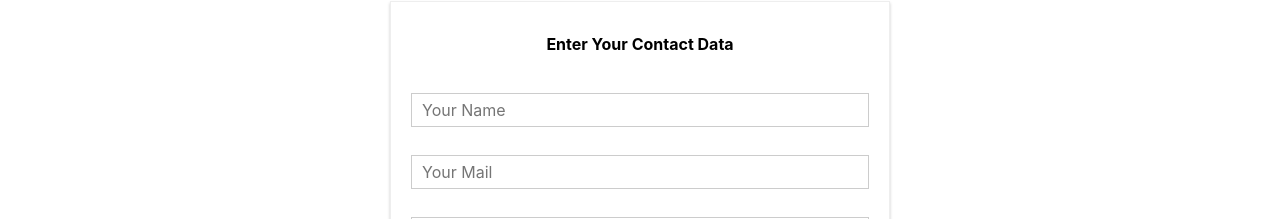
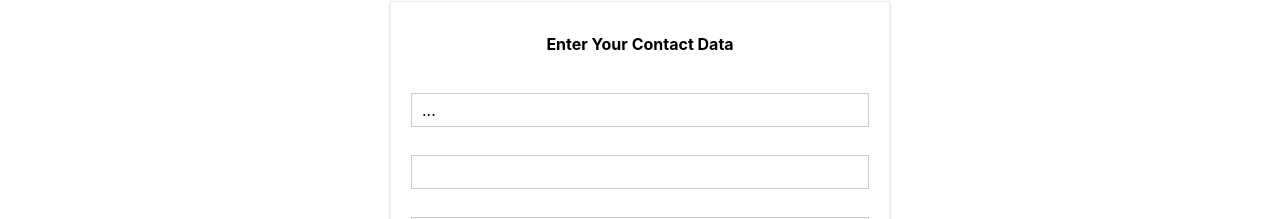
Before and after one commit to Sparrow48/burger-builder, a React (Create React App) app: page /checkout in a window 1280 px wide. Both pictures are taken after a click on the button "CONTINUE". Shown: the part 581-800 px from the top of the page. Built offline with nearby package versions, Linux system fonts and the light colour scheme.

Commit message:
Js confiq for form

```diff
--- a/src/components/UI/Input/Input.js
+++ b/src/components/UI/Input/Input.js
@@ -4,15 +4,33 @@ import classes from "./Input.module.css";
 const input = props => {
   let inputElement = null;
 
-  switch (props.inputType) {
+  switch (props.elementType) {
     case "input":
-      inputElement = <input className={classes.InputElement} {...props} />;
+      inputElement = (
+        <input
+          className={classes.InputElement}
+          {...props.elementConfig}
+          value={props.value}
+        />
+      );
       break;
     case "textarea":
-      inputElement = <textarea className={classes.InputElement} {...props} />;
+      inputElement = (
+        <textarea
+          className={classes.InputElement}
+          {...props.elementConfig}
+          value={props.value}
+        />
+      );
       break;
     default:
-      inputElement = <input className={classes.InputElement} {...props} />;
+      inputElement = (
+        <input
+          className={classes.InputElement}
+          {...props.elementConfig}
+          value={props.value}
+        />
+      );
   }
 
   return (
--- a/src/containers/Checkout/ContactData/ContactData.js
+++ b/src/containers/Checkout/ContactData/ContactData.js
@@ -8,11 +8,66 @@ import Input from "../../../components/UI/Input/Input";
 
 class ContactData extends Component {
   state = {
-    name: "",
-    email: "",
-    address: {
-      street: "",
-      postalCode: "",
+    orderForm: {
+      name: {
+        elementType: "input",
+        elementConfig: {
+          type: "text",
+          placeholder: "Your Name",
+        },
+        value: "",
+      },
+      street: {
+        elementType: "input",
+        elementConfig: {
+          type: "text",
+          placeholder: "Your Street",
+        },
+        value: "",
+      },
+      city: {
+        elementType: "input",
+        elementConfig: {
+          type: "text",
+          placeholder: "Your City",
+        },
+        value: "",
+      },
+      zipCode: {
+        elementType: "input",
+        elementConfig: {
+          type: "text",
+          placeholder: "Zip code",
+        },
+        value: "",
+      },
+      country: {
+        elementType: "input",
+        elementConfig: {
+          type: "text",
+          placeholder: "Your Country",
+        },
+        value: "",
+      },
+      email: {
+        elementType: "input",
+        elementConfig: {
+          type: "email",
+          placeholder: "Your Mail",
+        },
+        value: "",
+      },
+
+      deliveryMethod: {
+        elementType: "select",
+        elementConfig: {
+          option: [
+            { value: "fastest", displayValue: "fastest" },
+            { value: "slower", displayValue: "slower" },
+          ],
+        },
+        value: "",
+      },
     },
     loading: false,
   };
@@ -23,17 +78,6 @@ class ContactData extends Component {
     const order = {
       ingredients: this.props.ingredients,
       price: this.props.price,
-      customer: {
-        name: "Nasib Sarkar",
-        address: {
-          street: "A/5,El Road",
-          city: "Dhaka",
-          zipCode: "1209",
-          country: "Bangladesh",
-        },
-        email: "Nasib@gmail.com",
-      },
-      deliveryMethod: "fastest",
     };
     axios
       .post("/orders.json", order)
@@ -46,12 +90,7 @@ class ContactData extends Component {
   render() {
     let form = (
       <form>
-        <Input
-          inputtype='input'
-          type='text'
-          name='name'
-          placeholder='Your Name'
-        />
+        <Input elementType='...' elementConfig='...' value='...' />
         <Input
           inputtype='input'
           type='email'
```
